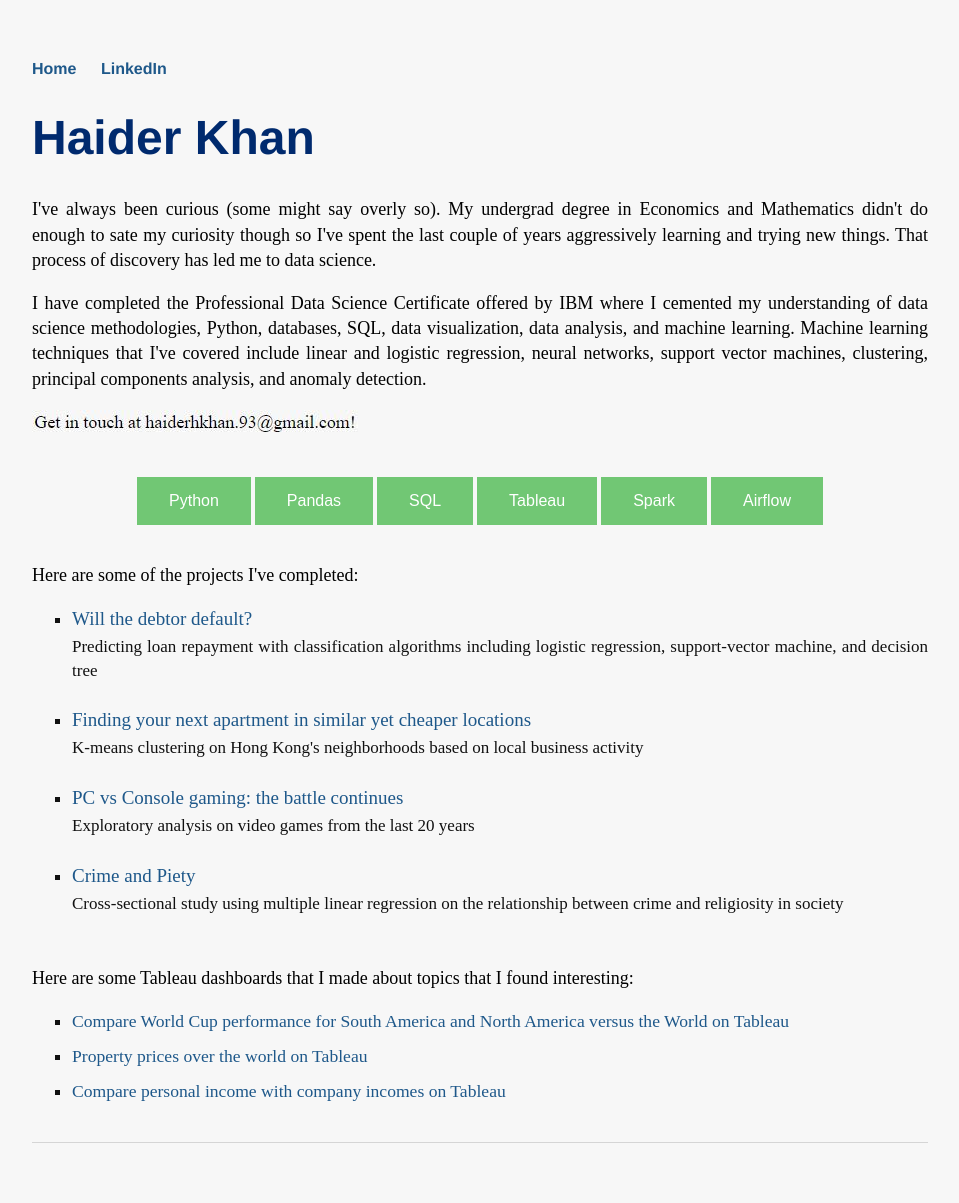
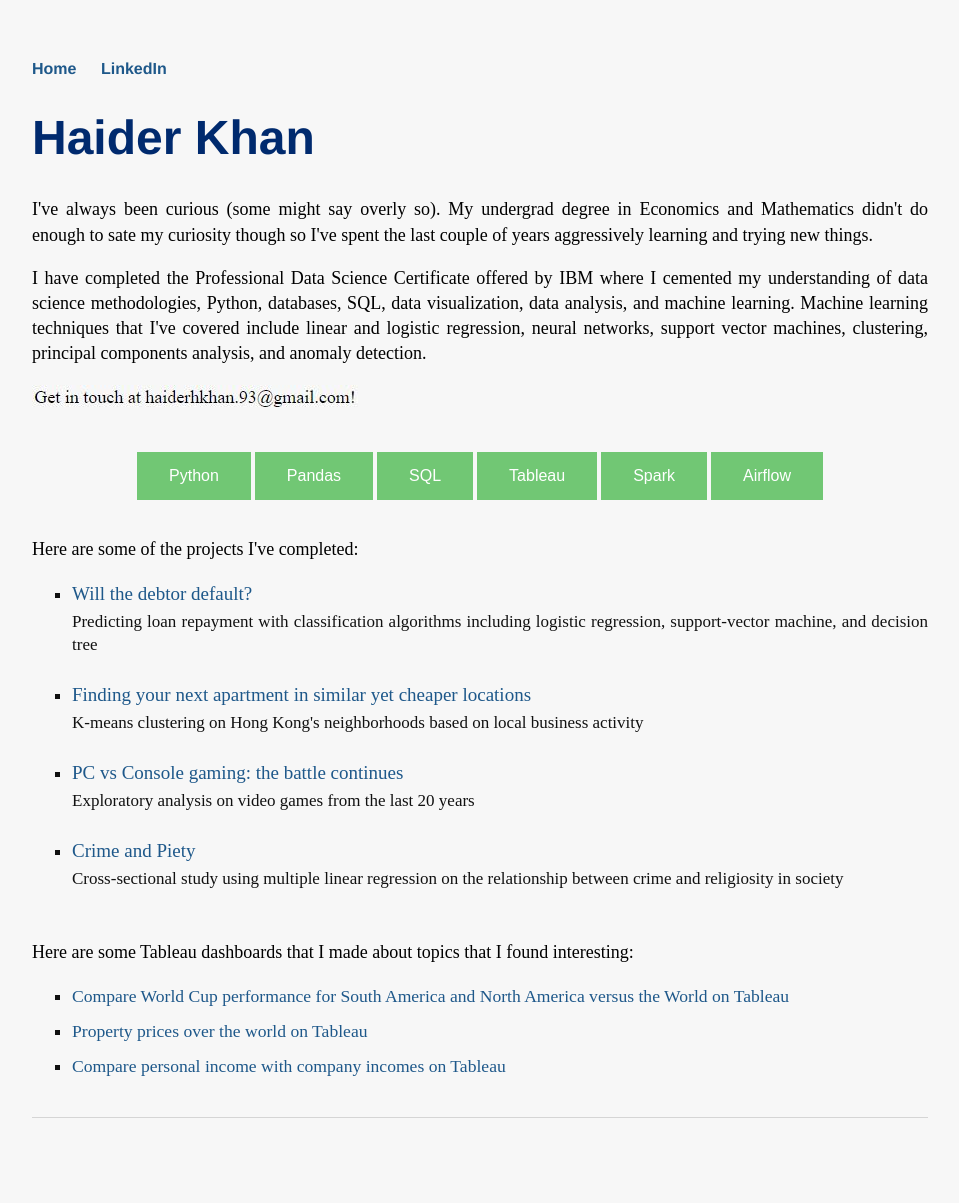
Before and after one commit to h2kh/h2kh.github.io, a Jekyll site: the page built from index.html, in a window 1280 px wide. Shown: the whole page, without its empty margins (160-1119 px from the left). Built offline with Jekyll 4.4.1, drawn with Linux system fonts in a browser that asks for light colours; after the commit the page ends 1178 px from its top, so only the background shows below that.

Commit message:
Update index.html

```diff
--- a/index.html
+++ b/index.html
@@ -6,7 +6,7 @@ title: Data Science projects
 <div class="blurb">
 	<h1>Haider Khan</h1>
 	<p>I've always been curious (some might say overly so). My undergrad degree in Economics and Mathematics didn't do enough to sate my curiosity though so I've
-	spent the last couple of years aggressively learning and trying new things. That process of discovery has led me to data science.</p>
+	spent the last couple of years aggressively learning and trying new things. <!--That process of discovery has led me to data science.--></p>
 
 	<p>I have completed the Professional Data Science Certificate offered by IBM where I cemented my understanding of data science methodologies, Python,
 	databases, SQL, data visualization, data analysis, and machine learning. Machine learning techniques that I've covered include linear and logistic regression,
```
